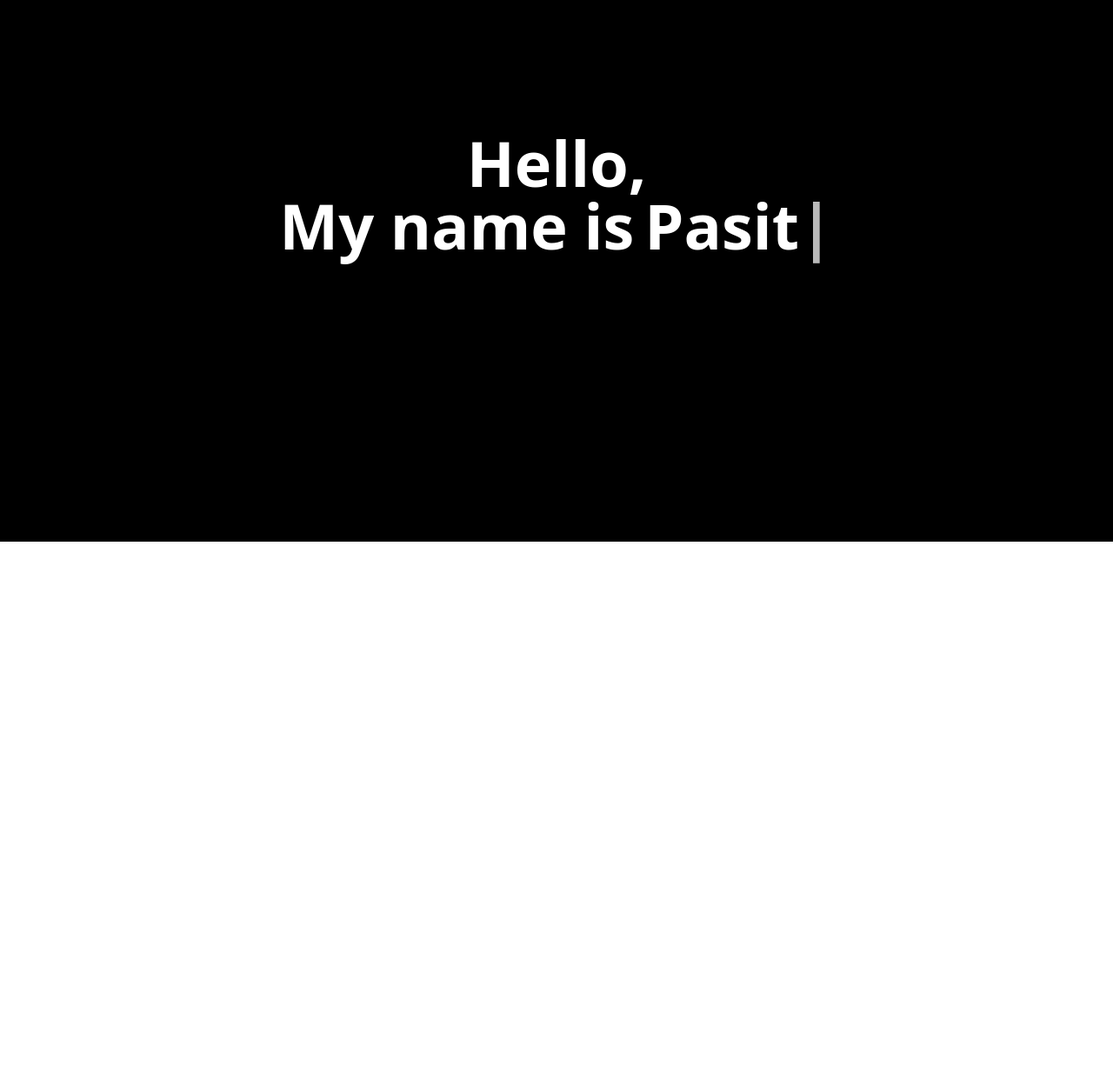
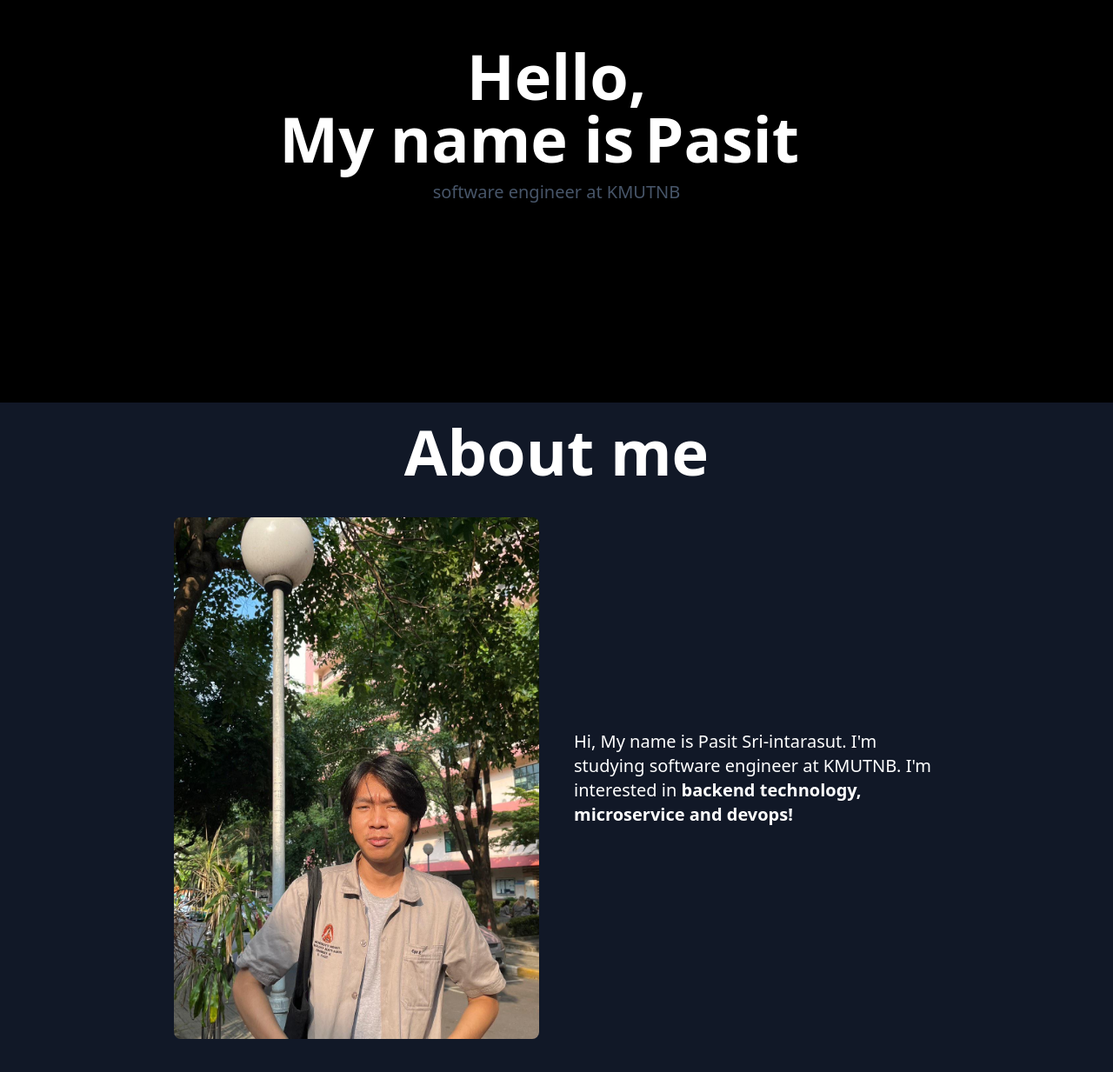
Before and after one commit to Dsypasit/my-personal, a React (Create React App) app: page / in a window 1280 px wide. Shown: the part 177-1410 px from the top of the page at 87% size. Before the commit the page ends 800 px from the top, so only its background shows below. Built offline with nearby package versions, Linux system fonts and the light colour scheme.

Commit message:
add about component

```diff
--- a/src/App.js
+++ b/src/App.js
@@ -1,7 +1,13 @@
+import About from "./components/About";
 import Start from "./components/Start";
 
 function App() {
-  return <Start />;
+  return (
+    <div>
+      <Start />
+      <About />
+    </div>
+  );
 }
 
 export default App;
--- /dev/null
+++ b/src/components/About.js
@@ -0,0 +1,28 @@
+import React from "react";
+import Profile from "../assets/profile.jpg";
+
+function About() {
+  return (
+    <div className="w-full h-[800px] bg-gray-900 text-center">
+      <h1 className="text-white text-7xl font-extrabold pt-5">About me</h1>
+      <div className="flex md:flex-row flex-col justify-center  my-10 md:mx-[200px] items-center">
+        <div className="flex flex-1 items-center justify-center">
+          <img
+            src={Profile}
+            className="w-auto xl:h-[600px] md:h-[400px] h-[300px] rounded-lg"
+            alt=""
+          />
+        </div>
+        <p className="flex-1 text-white text-left text-xl md:ml-10 md:mt-0 mt-10">
+          Hi, My name is Pasit Sri-intarasut. I'm studying software engineer at
+          KMUTNB. I'm interested in{" "}
+          <span className="font-bold">
+            backend technology, microservice and devops!
+          </span>
+        </p>
+      </div>
+    </div>
+  );
+}
+
+export default About;
--- a/src/components/Start.js
+++ b/src/components/Start.js
@@ -3,7 +3,7 @@ import Typed from "react-typed";
 
 function Start() {
   return (
-    <div className="text-center w-full h-screen bg-black flex flex-col">
+    <div className="text-center w-full h-[80vh] bg-black flex flex-col">
       <div className="m-auto">
         <h1 className="font-bold text-7xl text-white">Hello, </h1>
         <div className="flex sm:flex-row flex-col">
@@ -18,6 +18,9 @@ function Start() {
             loop
           />
         </div>
+        <p className="text-slate-600 mt-3 text-xl">
+          software engineer at KMUTNB
+        </p>
       </div>
     </div>
   );
```
Also changed, not shown: src/assets/profile.jpg (added).
